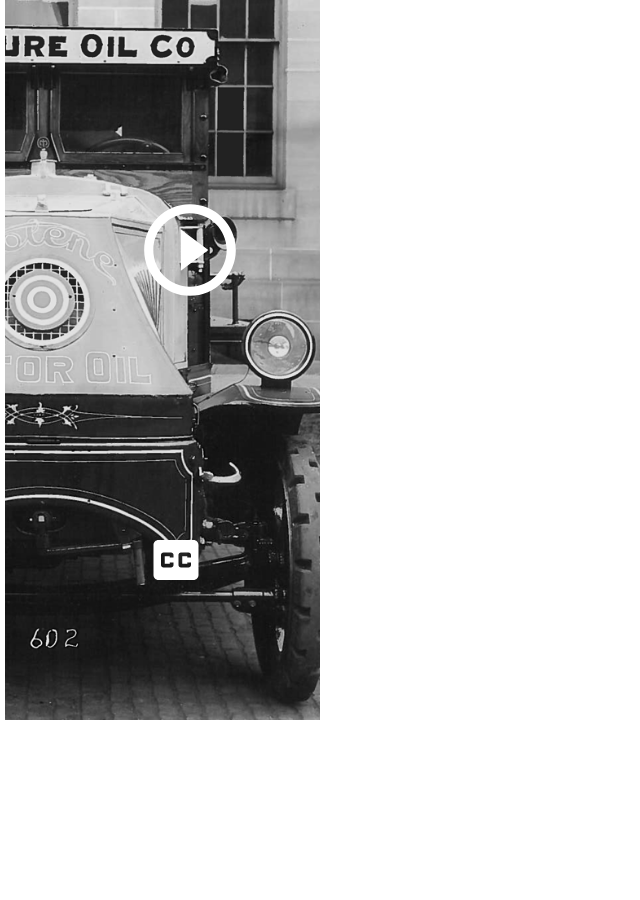
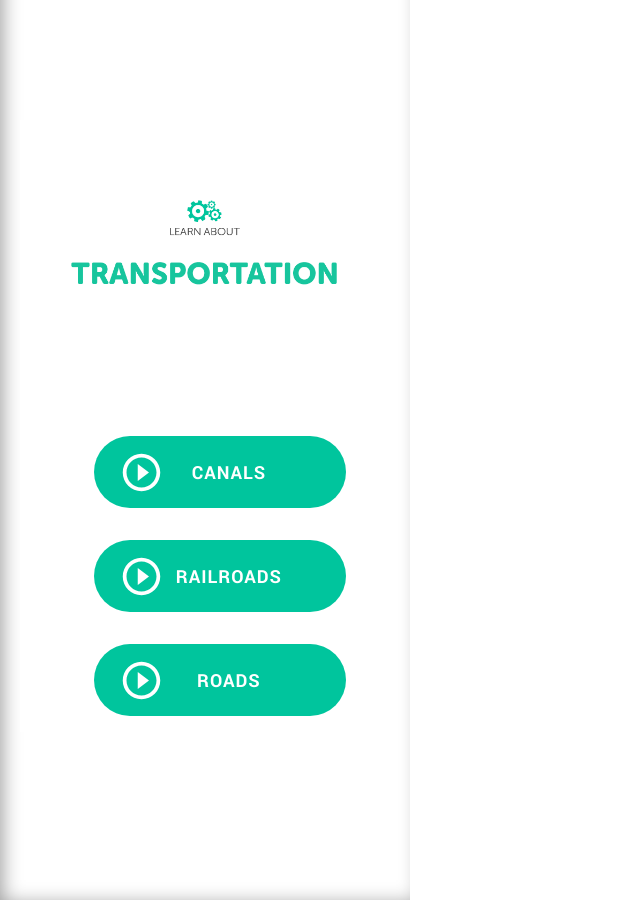
Before and after one commit to samhlabs/kiosk_Transportation, a plain HTML site: page Transportation/index.html in a window 1280 px wide. Shown: the part 880-1780 px from the top of the page, without its empty margins (0-640 px from the left). Before the commit the page ends 1600 px from the top, so only its background shows below. Drawn offline with Linux system fonts and the light colour scheme.

Commit message:
Updating video info section

```diff
--- a/Transportation/assets/css/screen.css
+++ b/Transportation/assets/css/screen.css
@@ -387,7 +387,7 @@ input[type="checkbox"]:focus {
   background: none;
 }
 .cd-modal-action .btn {
-  width: 12.5em;
+  width: 14em;
   border-radius: 5em;
   color: #fff;
   line-height: 4em;
@@ -526,7 +526,7 @@ input[type="checkbox"]:focus {
   box-sizing: border-box;
   display: inline;
   float: left;
-  width: 25%;
+  width: 21%;
   padding: 0 20px;
   height: 100vh;
   background: #eee;
@@ -535,7 +535,7 @@ input[type="checkbox"]:focus {
 }
 
 .play {
-  margin-top: 100%;
+  margin-top: 120%;
   margin-left: 40%;
   display: inline-block;
 }
@@ -547,7 +547,7 @@ input[type="checkbox"]:focus {
 }
 
 .playcc {
-  margin-top: 80%;
+  margin-top: 110%;
   margin-left: 44%;
   display: inline-block;
 }
@@ -589,7 +589,7 @@ input[type="checkbox"]:focus {
   box-sizing: border-box;
   display: inline;
   float: left;
-  width: 20%;
+  width: 32%;
   padding: 0 20px;
   -moz-box-shadow: inset 6px 0px 20px -4px rgba(0, 0, 0, 0.4);
   -webkit-box-shadow: inset 6px 0px 20px -4px rgba(0, 0, 0, 0.4);
@@ -600,10 +600,10 @@ input[type="checkbox"]:focus {
 }
 .video-info .title {
   display: block;
-  height: 600px;
+  height: 300px;
   margin-top:200px;
   background-image: url(../images/works-kiosk-ui-transportation-2.png);
-  background-size: 115% auto;
+  background-size: 100% auto;
   background-position: 50% 50%;
   background-repeat: no-repeat;
 }
--- a/Transportation/index.html
+++ b/Transportation/index.html
@@ -67,13 +67,6 @@
 
 	</div>
 
-		<div class="video-info">
-
-		<div class="title">
-
-		</div>
-	</div>
-
 	<div class="video-preview bg">
 
 		<a href="file:///homepage.html?cmd=/media/PiShare/Git/kiosk_Transportation/startOMX.sh%20&" class="play">
@@ -110,10 +103,46 @@
 
 	</div>
 
+	<div class="video-info">
+
+		<div class="title">
+
+		</div>
+
+
+		<div class="modal-buttons">
+
+
+			<div class="cd-section">
+				<div class="cd-modal-action">
+					<a href="file:///homepage.html?cmd=/media/PiShare/Git/kiosk_Transportation/startOMX.sh%20&" class="btn">Canals</a>
+				</div> <!-- cd-modal-action -->
+
+			</div>
+
+			<div class="cd-section">
+				<div class="cd-modal-action">
+					<a href="file:///homepage.html?cmd=/media/PiShare/Git/kiosk_Transportation/startOMX2.sh%20&" class="btn">Railroads</a>
+				</div> <!-- cd-modal-action -->
+
+			</div>
+
+			<div class="cd-section no-csstransitions">
+				<div class="cd-modal-action">
+					<a href="file:///homepage.html?cmd=/media/PiShare/Git/kiosk_Transportation/startOMX3.sh%20&" class="btn">Roads</a>
+				</div> <!-- cd-modal-action -->
+
+				</div> <!-- cd-modal -->
+
+			</div>
+
+		</div> <!-- modal buttons -->
+	</div>
+
 </div>
 
 
-		</div>
+</div>
 
 
 
```
